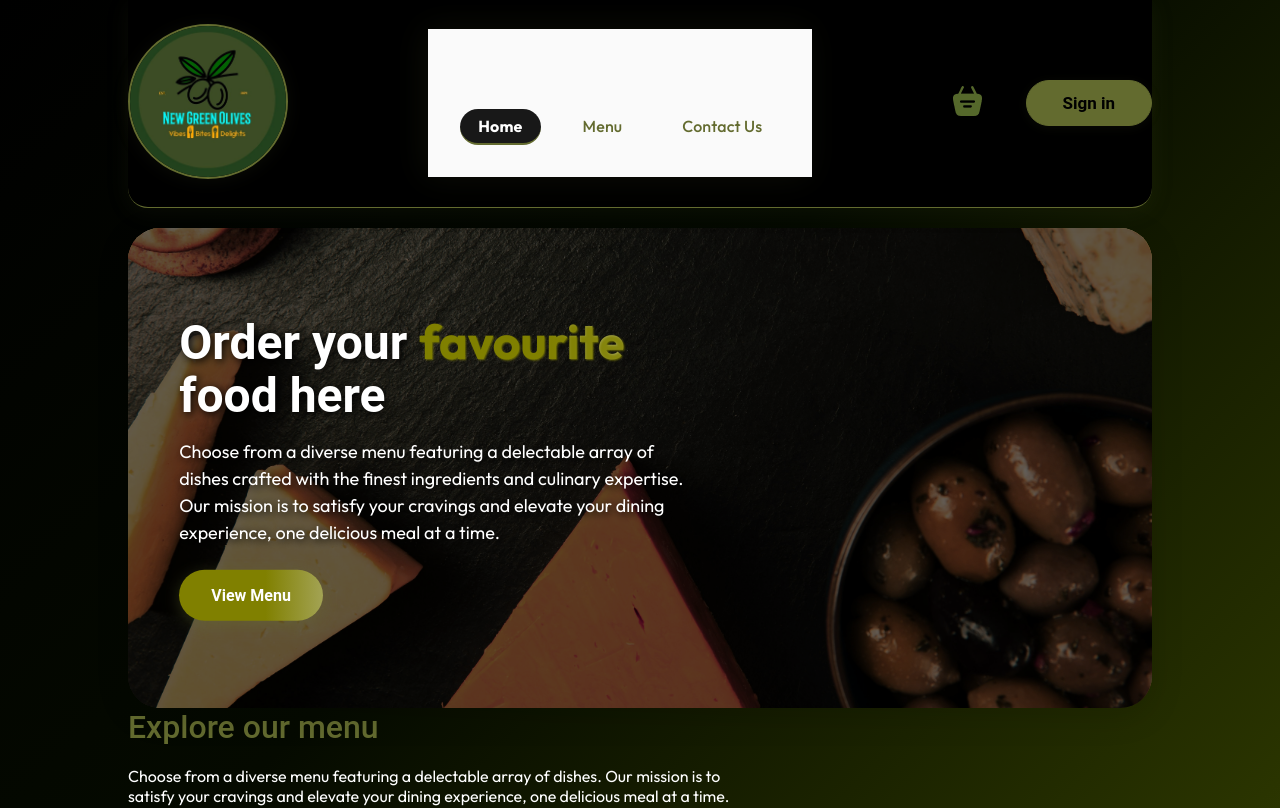
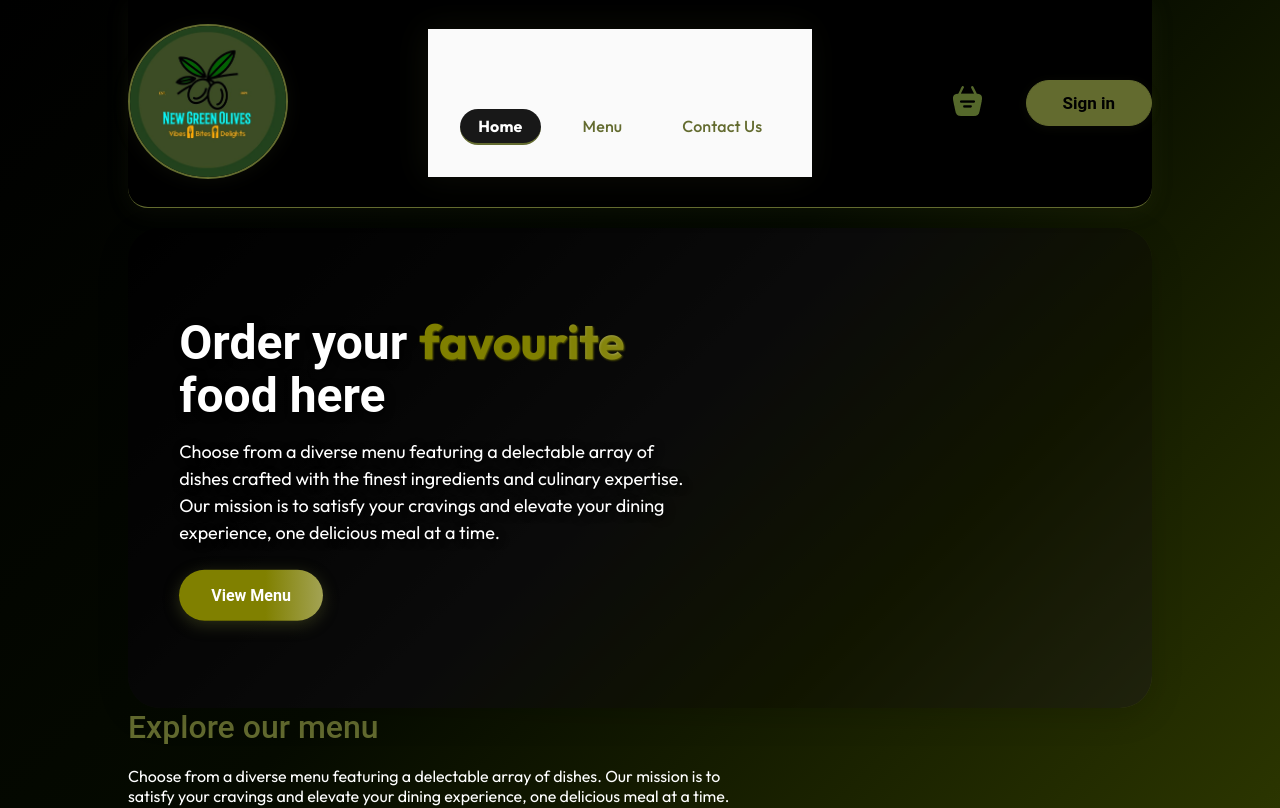
Before and after one commit to asimkamalk/greenolives, a React (Vite) app in the folder frontend/: page / in a window 1280 px wide. Shown: the top 808 px of the page. Built offline with nearby package versions, Linux system fonts and the light colour scheme; no server answers.

Commit message:
Remove problematic orange image completely and replace with beautiful deep green/black gradient

```diff
--- a/frontend/src/components/Header/Header.css
+++ b/frontend/src/components/Header/Header.css
@@ -10,7 +10,8 @@
     box-shadow: 0 8px 32px rgba(0,0,0,0.15) !important;
     width: 100% !important;
     max-width: 1200px !important;
-    /* Removed gradient background - using filtered images instead */
+    /* Beautiful deep green/black gradient - no more orange! */
+    background: linear-gradient(135deg, #000000, #0a0a0a, #1a1a1a, #2a3400, #4e561f) !important;
 }
 
 .slider-container {
@@ -33,8 +34,10 @@
     background-size: cover !important;
     background-position: center !important;
     background-repeat: no-repeat !important;
-    /* CSS filters to remove orange and enhance olive colors */
-    filter: hue-rotate(-30deg) saturate(0.8) brightness(0.9) contrast(1.2) !important;
+    /* Much stronger CSS filters to completely eliminate orange */
+    filter: hue-rotate(120deg) saturate(0.3) brightness(0.4) contrast(1.5) grayscale(0.3) !important;
+    /* Alternative: Make it completely black if filters don't work */
+    background-color: #1a1a1a !important;
 }
 
 /* Dark overlay for desktop/tablet */
--- a/frontend/src/components/Header/Header.jsx
+++ b/frontend/src/components/Header/Header.jsx
@@ -1,30 +1,7 @@
 import React from 'react'
 import './Header.css'
-import Slider from 'react-slick'
-import 'slick-carousel/slick/slick.css'
-import 'slick-carousel/slick/slick-theme.css'
 
 const Header = () => {
-    // Minimal slider settings
-    const settings = {
-        dots: false,
-        arrows: false,
-        infinite: true,
-        speed: 500,
-        slidesToShow: 1,
-        slidesToScroll: 1,
-        autoplay: true,
-        autoplaySpeed: 4000,
-        fade: true,
-        pauseOnHover: true
-    }
-
-    // Use only olive-themed images - but let's try a different approach
-    const sliderImages = [
-        '/olive_hero.jpg'
-        // We'll use CSS to filter out any orange colors
-    ]
-
     const handleViewMenuClick = () => {
         console.log('Button clicked!') // Debug log
         const menuSection = document.getElementById('explore-menu');
@@ -35,19 +12,8 @@ const Header = () => {
 
     return (
         <div className='header'>
-            {/* Background Slider with CSS filters to remove orange */}
-            <div className='slider-container'>
-                <Slider {...settings}>
-                    {sliderImages.map((image, index) => (
-                        <div key={index} className="slider-item">
-                            <div
-                                className="slider-image"
-                                style={{ backgroundImage: `url(${image})` }}
-                            />
-                        </div>
-                    ))}
-                </Slider>
-            </div>
+            {/* Pure CSS background - no more orange images */}
+            {/* Using deep green/black gradient as requested */}
 
             {/* Dark overlay */}
             <div className='header-overlay' />
```
